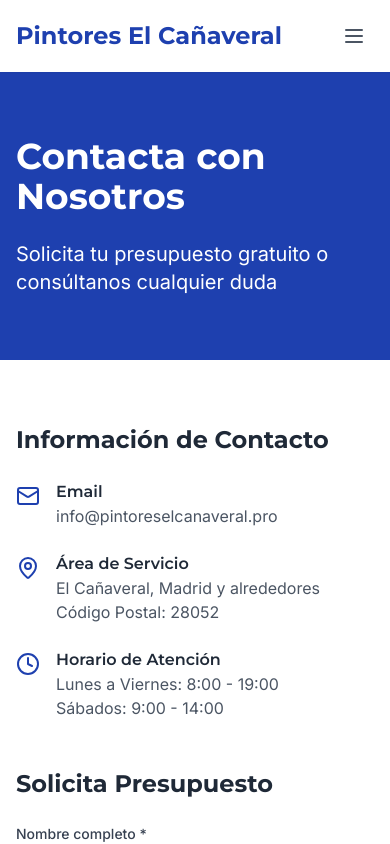
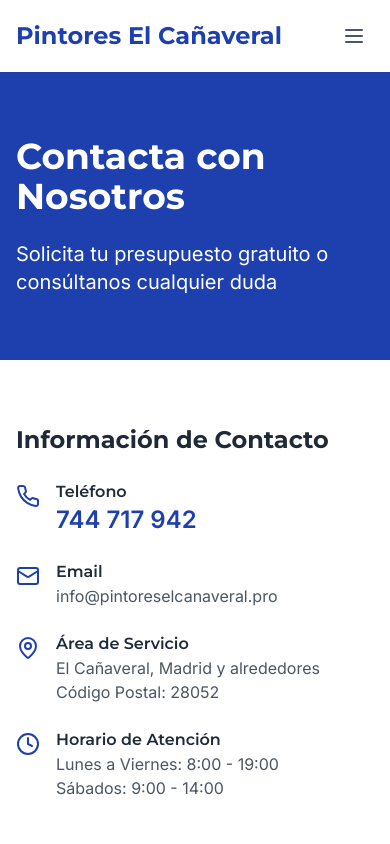
Before and after one commit to chefbusiness/pintoresenelcanaveral-nichoweb, a React (Vite) app: page /contacto in a window 390 px wide. Shown: the top 844 px of the page. Built offline with nearby package versions, Linux system fonts and the light colour scheme.

Commit message:
Enhance phone number visibility
Updated the styling of the phone number in the footer and contact sections to ensure it stands out more prominently compared to other contact details.
[skip gpt_engineer]

```diff
--- a/src/pages/Contacto.tsx
+++ b/src/pages/Contacto.tsx
@@ -24,6 +24,18 @@ const Contacto = () => {
             <div>
               <h2 className="text-2xl font-bold mb-6">Información de Contacto</h2>
               <div className="space-y-6">
+                <div className="flex items-start gap-4">
+                  <Phone className="text-primary mt-1" />
+                  <div>
+                    <h3 className="font-semibold">Teléfono</h3>
+                    <a
+                      href="tel:744717942"
+                      className="text-2xl font-bold text-primary hover:text-primary-dark transition-colors"
+                    >
+                      744 717 942
+                    </a>
+                  </div>
+                </div>
                 <div className="flex items-start gap-4">
                   <Mail className="text-primary mt-1" />
                   <div>
```
